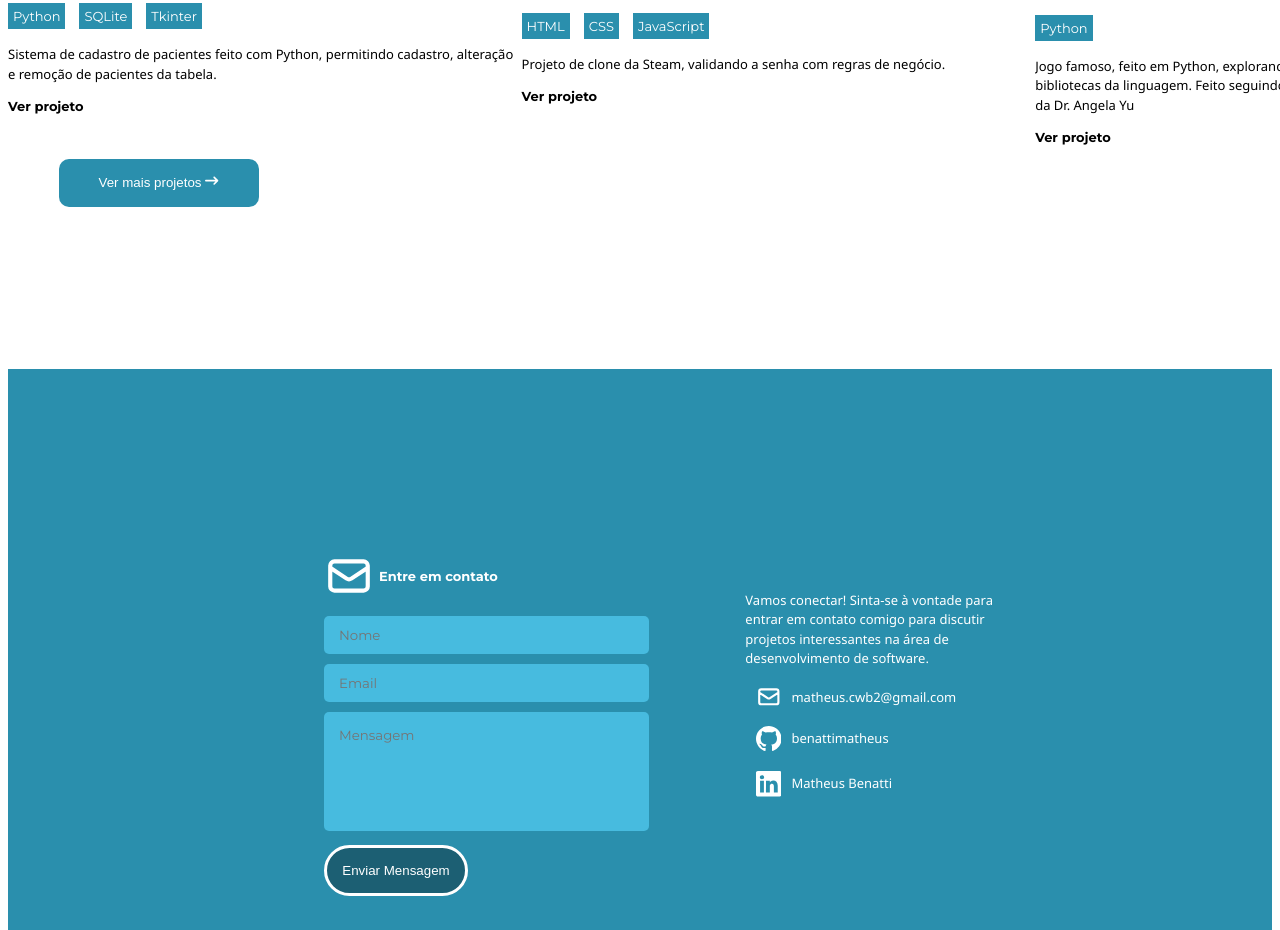
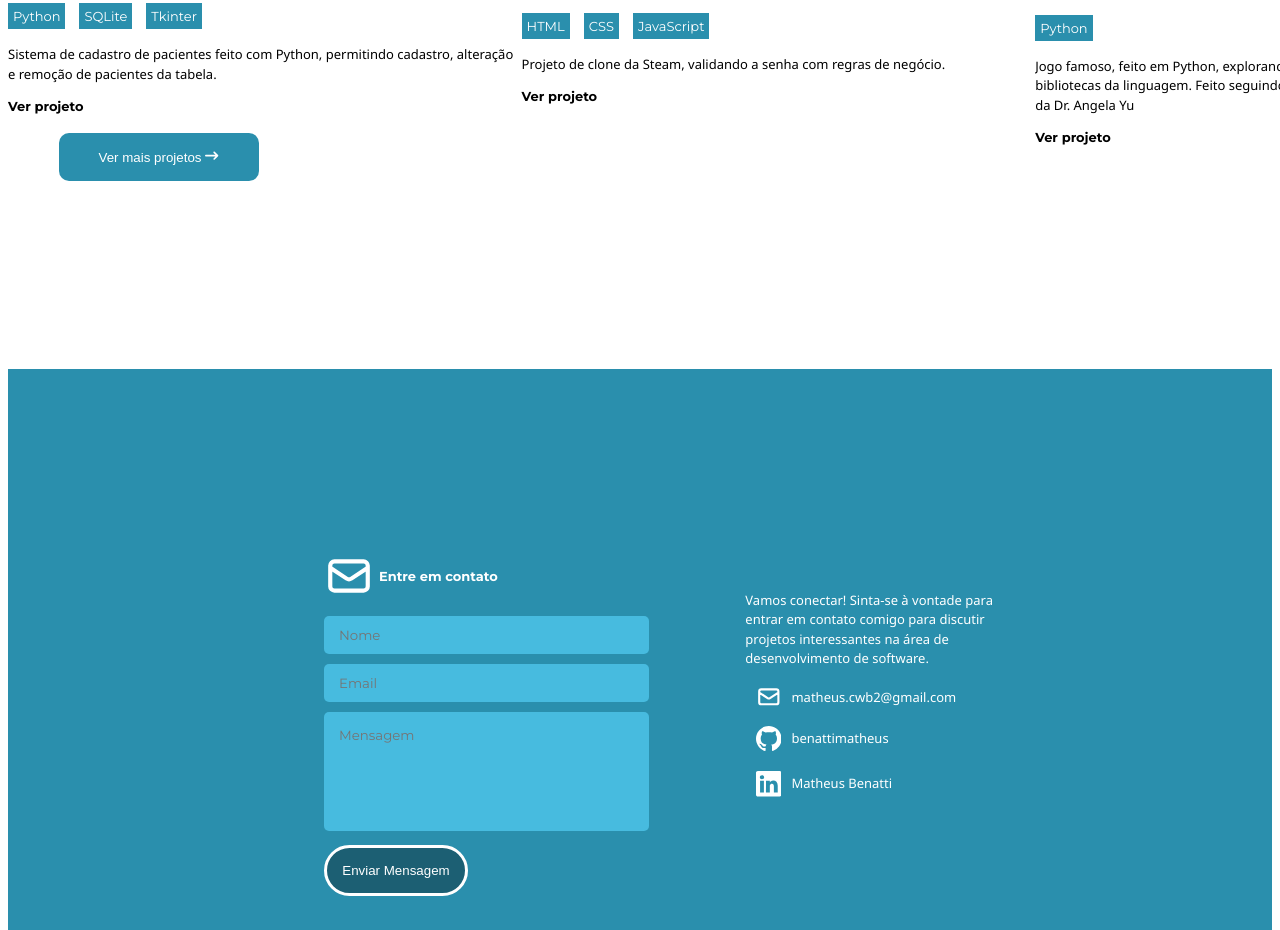
Before and after one commit to benattimatheus/PortfolioBenatti, a plain HTML site: page index.html in a window 1280 px wide. Shown: the part 2059-2989 px from the top of the page. Drawn offline with nearby package versions, Linux system fonts and the light colour scheme.

Commit message:
Update style.css

```diff
--- a/assets/css/style.css
+++ b/assets/css/style.css
@@ -472,7 +472,7 @@ textarea:focus{
 }
 
 .mais{
-  margin-top: 1%;
+  margin-top: -1%;
   margin-left: 4%;
 }
 
```
